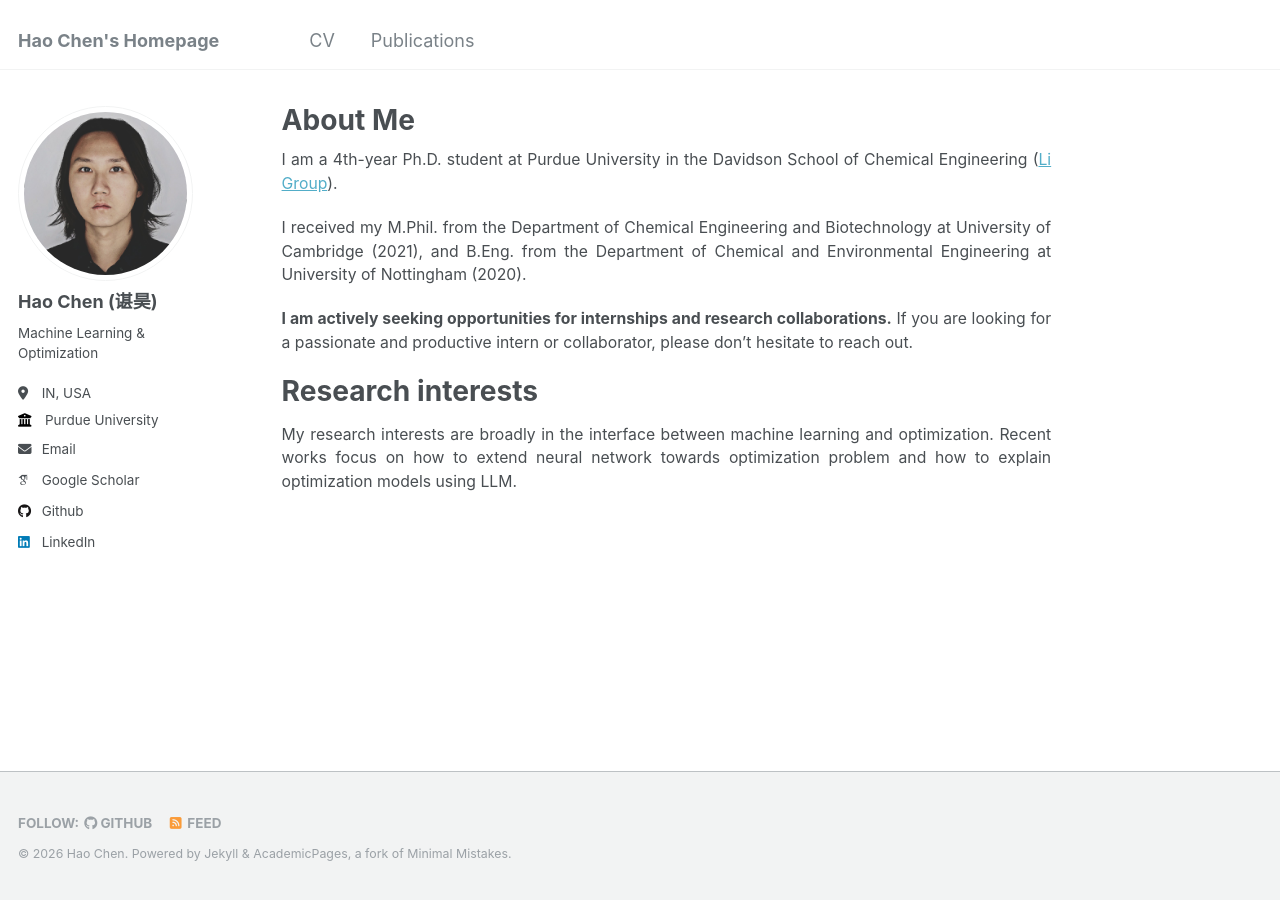
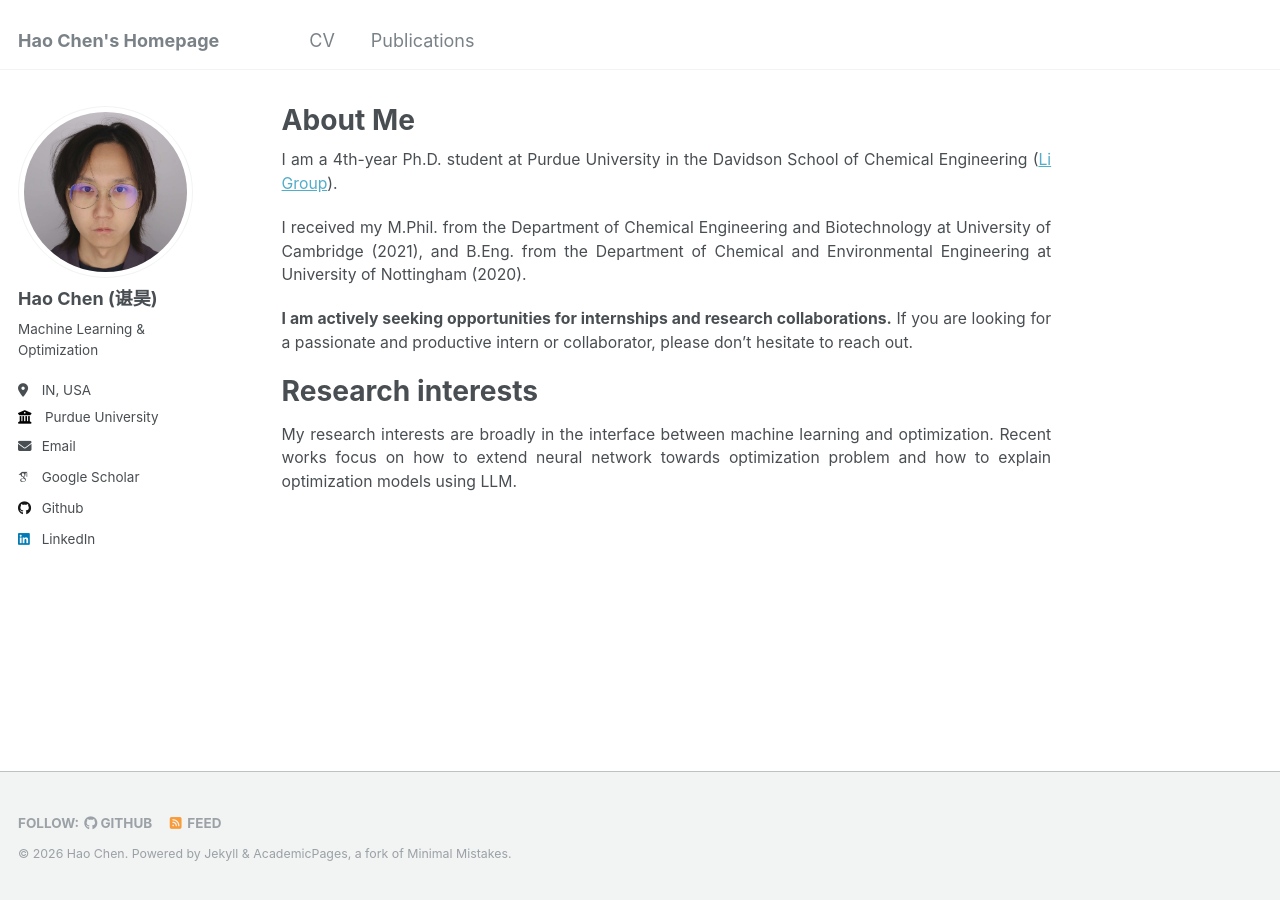
Before and after one commit to GeraltSHEN/Gin-Hao-Chen, a Jekyll site: the page built from _pages/about.md, in a window 1280 px wide. Built offline with Jekyll 4.4.1, drawn with Linux system fonts in a browser that asks for light colours; some web fonts are replaced.

Commit message:
update photo

```diff
--- a/_config.yml
+++ b/_config.yml
@@ -21,7 +21,7 @@ repository               : "geraltshen/Gin-Hao-Chen.github.io"
 #               Additional customization can be done by editing /_includes/author-profile.html
 author:
   # Biographic information
-  avatar           : "HCphoto.jpeg"
+  avatar           : "HCphoto.jpg"
   name             : "Hao Chen (谌昊)"
   pronouns         : # example: "she/her"
   bio              : "Machine Learning & Optimization"
```
Also changed, not shown: images/HCphoto.jpg (added), images/HCphoto2.JPG (deleted), images/HCphoto2.jpeg (renamed from images/HCphoto.jpeg).
